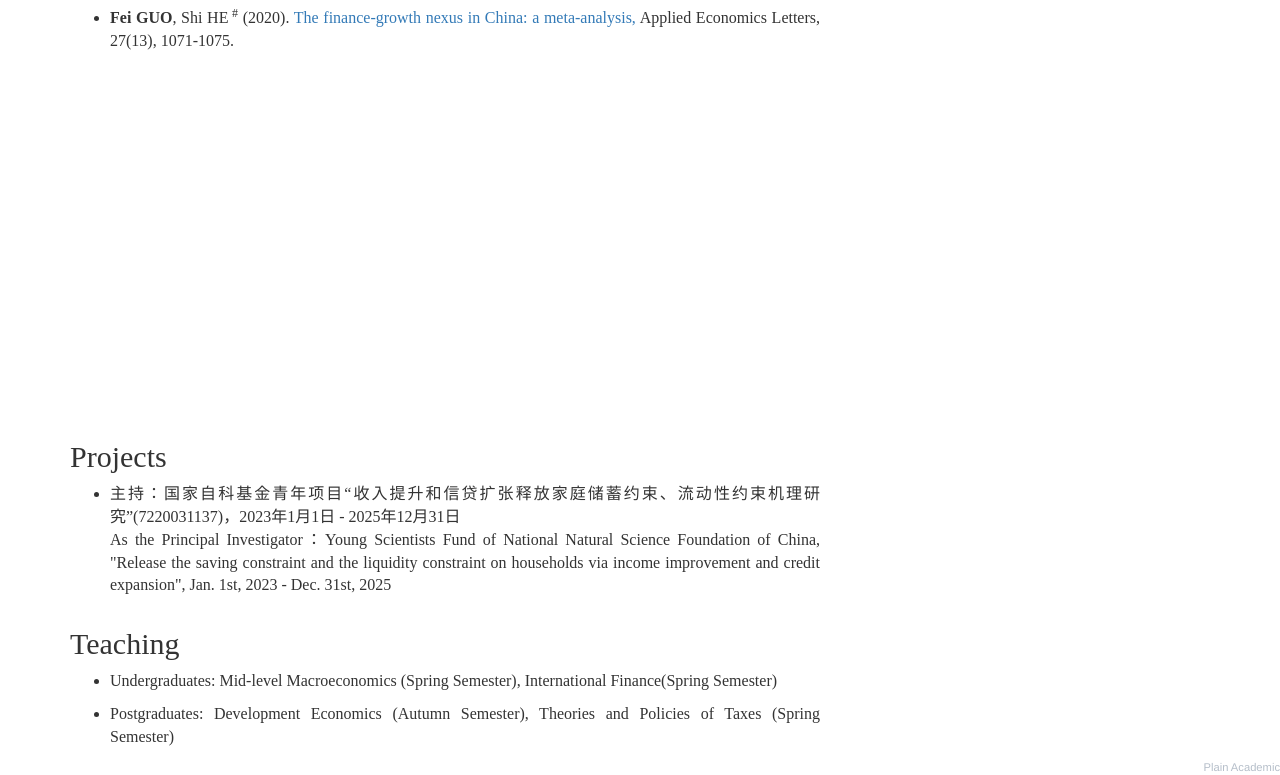
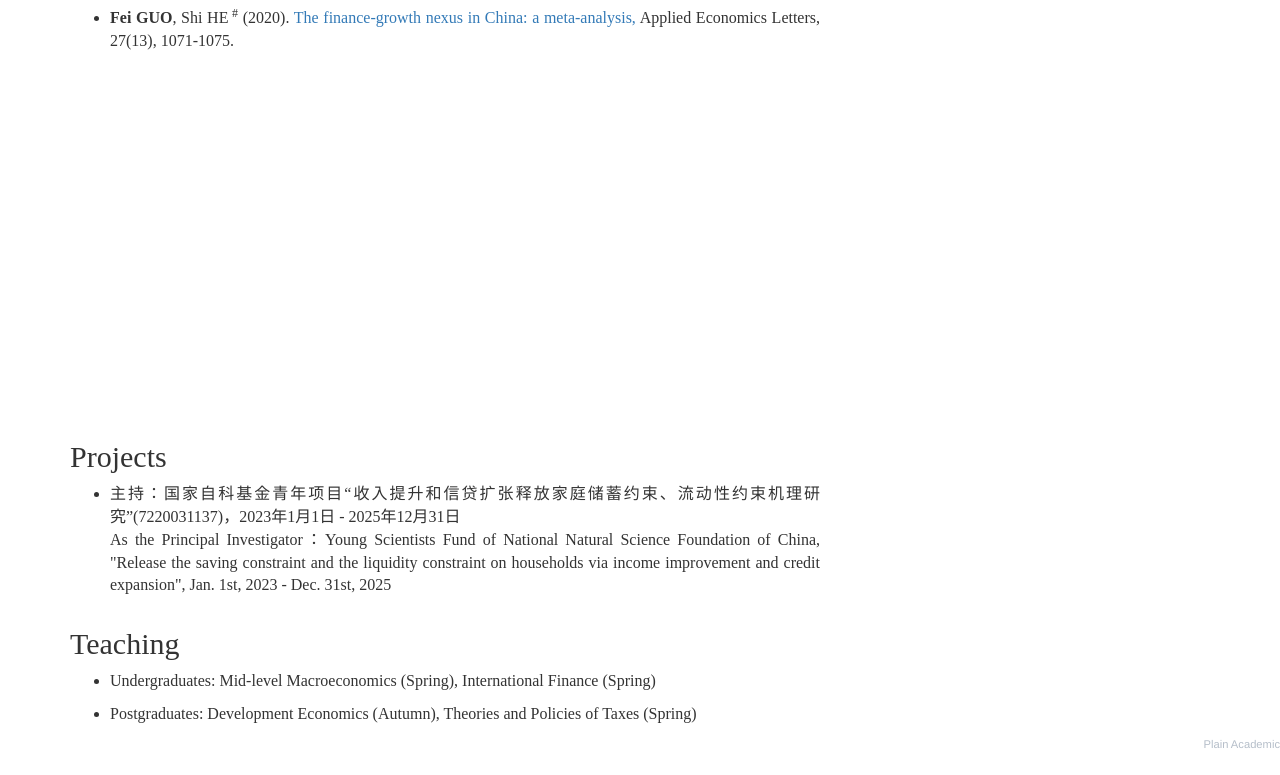
Before and after one commit to guofeiaca/personal, a plain HTML site: page index.html in a window 1280 px wide. Shown: the part 1251-2026 px from the top of the page. After the commit the page ends 2003 px from the top, so only its background shows below. Drawn offline with nearby package versions, Linux system fonts and the light colour scheme.

Commit message:
Update index.html

```diff
--- a/index.html
+++ b/index.html
@@ -99,7 +99,7 @@
 
 
 
-	      <div style="font-family: 'Garamond', sans-serif; font-size: 12px; color: rgb(0, 0, 255);">
+	      <div style="font-family: 'times new roman', sans-serif; font-size: 12px; color: rgb(204, 0, 202);">
 	      <span>Visit: </span>
               <span id="CounterVisitor" >
               </span>
@@ -201,12 +201,12 @@
                 <h2 id="Teaching">Teaching</h2>
 
                 <ul>
-                <li> Undergraduates: Mid-level Macroeconomics (Spring Semester), International Finance(Spring Semester)
+                <li> Undergraduates: Mid-level Macroeconomics (Spring), International Finance (Spring)
 		</li>
 		</ul>
 
 	        <ul>
-                <li> Postgraduates: Development Economics (Autumn Semester), Theories and Policies of Taxes (Spring Semester)
+                <li> Postgraduates: Development Economics (Autumn), Theories and Policies of Taxes (Spring)
 		</li>
 		</ul>
 
```
